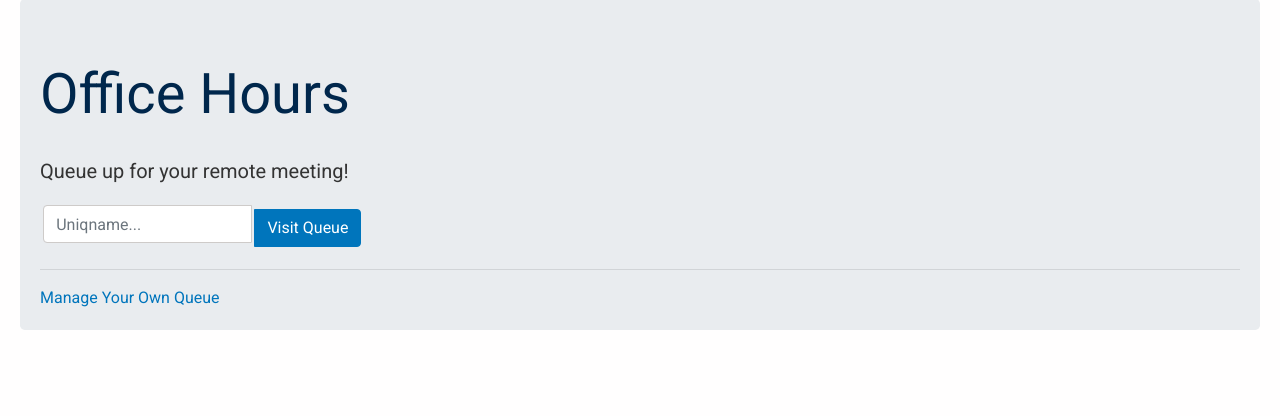
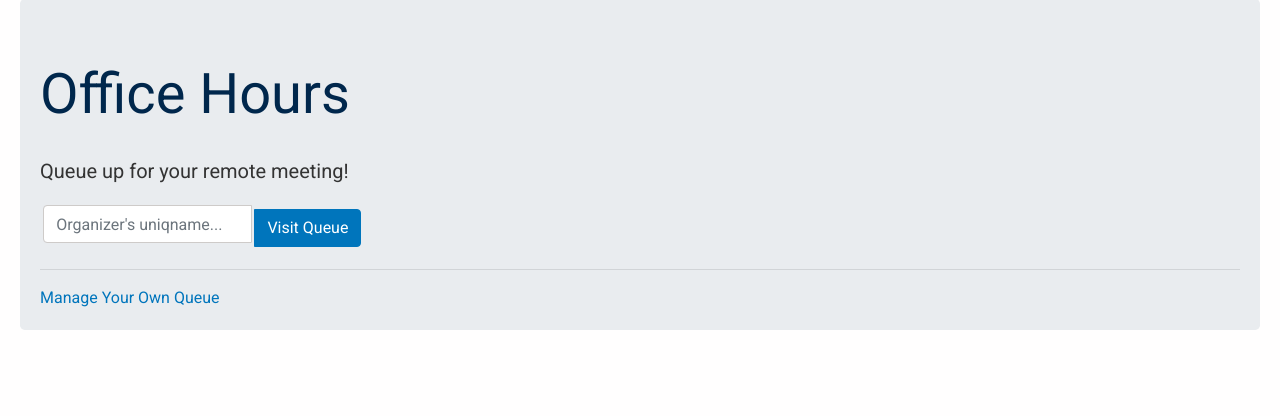
Before and after one commit to SI504/office-hours-app, a Django app: page / in a window 1280 px wide. Shown: the part 103-519 px from the top of the page. Run offline with Django 3.2, Linux system fonts and the light colour scheme; the visitor is signed in with stand-in values (Sample User, id 1); some libraries are stand-ins or nearby versions.

Commit message:
Clarify placeholder text

```diff
--- a/src/bluejeans_queue/templates/bluejeans_queue/index.html
+++ b/src/bluejeans_queue/templates/bluejeans_queue/index.html
@@ -10,7 +10,7 @@
   {% else %}
   <form class="form-inline" method="get" action="{% url 'meeting_search' %}">
     <div class="input-group">
-      <input type="text" class="form-control" name="uniqname" placeholder="Uniqname..."/>
+      <input type="text" class="form-control" name="uniqname" placeholder="Organizer's uniqname..."/>
       <div class="input-group-append">
         <button type="submit" class="btn btn-primary">Visit Queue</button>
       </div>
```
